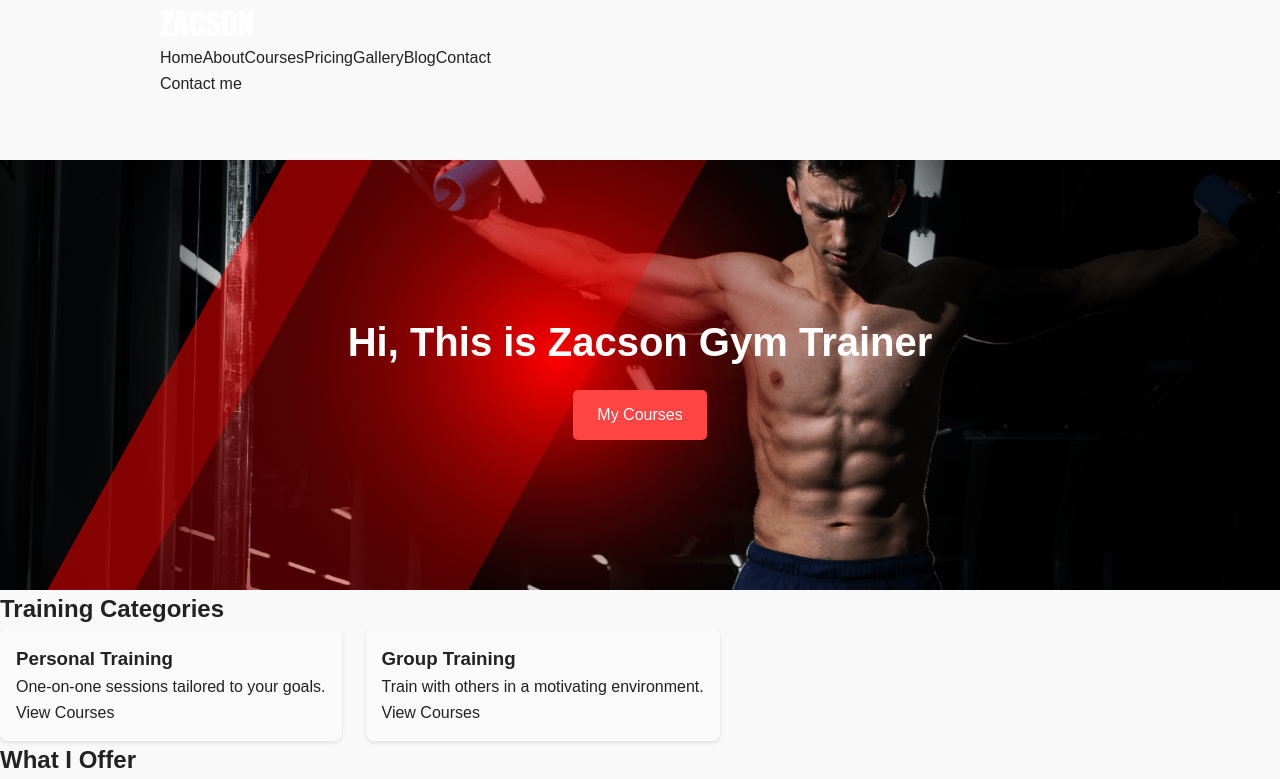
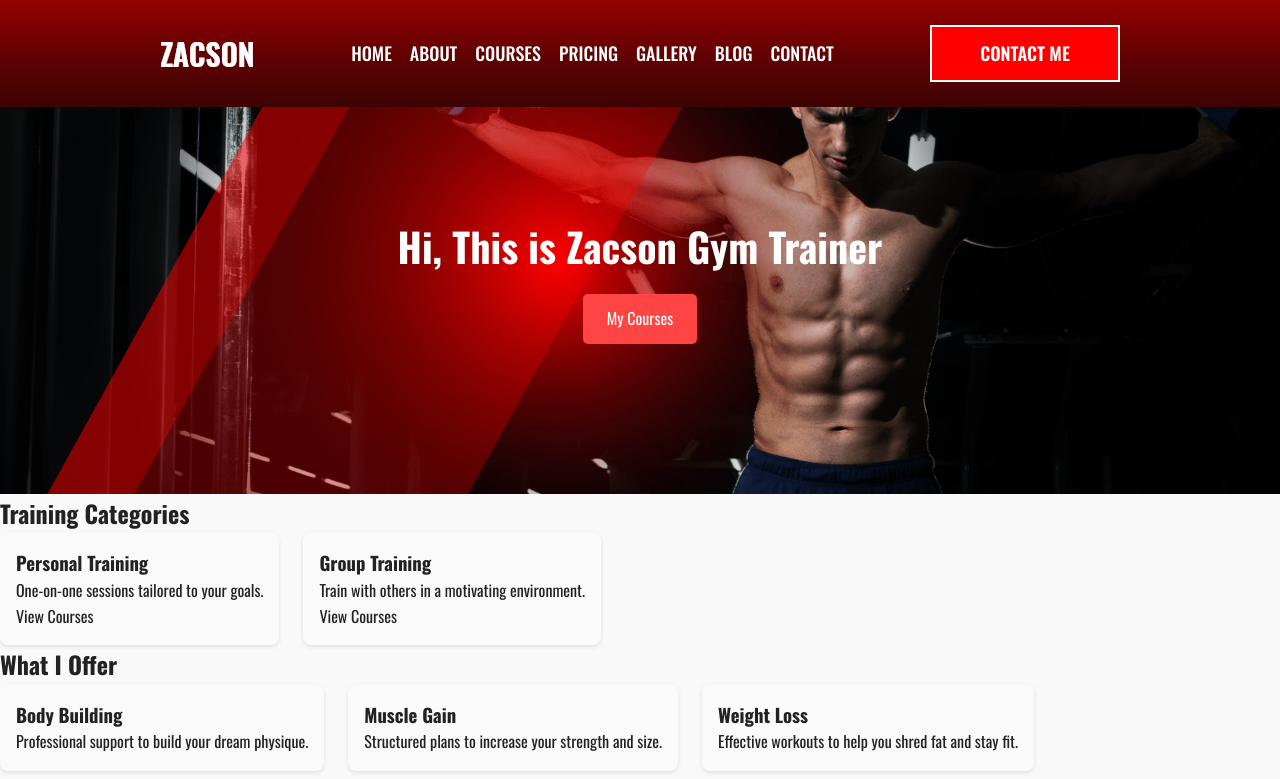
Before and after one commit to Ssovelich/Zacson-Website, a Next.js app: page / in a window 1280 px wide. Shown: the top 779 px of the page. Built offline with nearby package versions, Linux system fonts and the light colour scheme.

Commit message:
added animation for hover in link + added styles header

```diff
--- a/src/app/layout.js
+++ b/src/app/layout.js
@@ -2,10 +2,17 @@ import "@/styles/globals.css";
 import styles from "@/styles/Layout.module.css";
 import Header from "@/components/Header/Header";
 import Footer from "@/components/Footer/Footer";
+import { Oswald } from "next/font/google";
+
+const oswald = Oswald({
+  subsets: ["latin", "cyrillic"],
+  weight: ["400", "500", "600", "700"],
+  display: "swap",
+});
 
 export const metadata = {
-  title: "ZACSON Fitnes Club",
-  description: "Zacson Fitnes Club",
+  title: "ZACSON Fitness Club",
+  description: "Zacson Fitness Club",
   icons: {
     icon: '/favicon.png',
   },
@@ -14,7 +21,7 @@ export const metadata = {
 const Layout = ({ children }) => {
   return (
     <html lang="en">
-      <body className={styles.body}>
+      <body className={`${oswald.className} ${styles.body}`}>
         <Header />
         <main className={styles.main}>{children}</main>
         <Footer />
--- /dev/null
+++ b/src/components/AnimatedLinkFill/AnimatedLinkFill.jsx
@@ -0,0 +1,66 @@
+"use client";
+import Link from "next/link";
+import { useRef, useEffect } from "react";
+import styles from "./AnimatedLinkFill.module.css";
+
+/**
+ * @param {string} href   - адреса посилання
+ * @param {string|ReactNode} children - текст або елемент
+ * @param {"darken"|"fill"} variant   - тип ефекту
+ */
+export default function AnimatedLinkFill({
+  href = "/contact",
+  children = "Contact me",
+  variant = "darken",
+}) {
+  const linkRef = useRef(null);
+
+  useEffect(() => {
+    const el = linkRef.current;
+
+    const handleEnter = () => {
+      el.classList.remove(
+        styles.leave,
+        styles["leave-vertical"],
+        styles.enter,
+        styles["enter-vertical"]
+      );
+      el.classList.add(
+        variant === "fill" ? styles["enter-vertical"] : styles.enter
+      );
+    };
+
+    const handleLeave = () => {
+      el.classList.remove(
+        styles.enter,
+        styles["enter-vertical"],
+        styles.leave,
+        styles["leave-vertical"]
+      );
+      el.classList.add(
+        variant === "fill" ? styles["leave-vertical"] : styles.leave
+      );
+    };
+
+    el.addEventListener("mouseenter", handleEnter);
+    el.addEventListener("mouseleave", handleLeave);
+    return () => {
+      el.removeEventListener("mouseenter", handleEnter);
+      el.removeEventListener("mouseleave", handleLeave);
+    };
+  }, [variant]);
+
+  /* формуємо класи */
+  const className = [
+    styles.link,
+    variant === "fill" && styles["link--outline"],
+  ]
+    .filter(Boolean)
+    .join(" ");
+
+  return (
+    <Link href={href} className={className} ref={linkRef}>
+      <span className={styles.label}>{children}</span>
+    </Link>
+  );
+}
--- /dev/null
+++ b/src/components/AnimatedLinkFill/AnimatedLinkFill.module.css
@@ -0,0 +1,134 @@
+/* ---------------------- базова кнопка ---------------------- */
+.link {
+  position: relative;
+  display: flex;
+  align-items: center;
+  justify-content: center;
+  width: 190px;
+  height: 57px;
+  text-transform: uppercase;
+  font-size: 18px;
+  font-weight: 600;
+  border: 2px solid white;
+  color: white;
+  background: #ff0000; /* «darken» за замовчуванням */
+  overflow: hidden;
+  cursor: pointer;
+  transition: background-color 0.3s ease;
+  z-index: 0; /* шар фону */
+}
+
+/* текст завжди вище псевдо‑елемента */
+.label {
+  position: relative;
+  z-index: 2;
+}
+
+/* --------- outline‑варіант (прозора кнопка) --------- */
+.link--outline {
+  background: transparent;
+  color: white; /* залишаємо білий текст */
+  border-color: white;
+}
+
+/* ⬇ псевдо‑елемент для outline (рухається по вертикалі) */
+.link--outline::before {
+  content: "";
+  position: absolute;
+  top: -120%;
+  left: 0;
+  width: 100%;
+  height: 120%;
+  background: #ff0000;
+  transform: translateY(-10%) skewY(0deg);
+  opacity: 0;
+  z-index: 0; /* нижче від .label */
+}
+
+/* ------------------ псевдо‑елемент для darken ------------------ */
+/* Важливо: цей селектор спрацьовує лише якщо немає класу link--outline */
+.link:not(.link--outline)::before {
+  content: "";
+  position: absolute;
+  top: 0;
+  left: -120%;
+  width: 120%;
+  height: 100%;
+  background: linear-gradient(
+    135deg,
+    rgba(0, 0, 0, 0.35) 0%,
+    rgba(0, 0, 0, 0.15) 100%
+  );
+  box-shadow: inset 0 0 12px rgba(0, 0, 0, 0.4);
+  transform: translateX(-10%) skewX(0deg);
+  opacity: 0;
+  z-index: 0;
+}
+
+/* ------------------- анімації darken ------------------- */
+.enter::before {
+  animation: slideIn 0.9s cubic-bezier(0.55, 0.08, 0.23, 0.99) forwards;
+}
+.leave::before {
+  animation: slideOut 0.9s cubic-bezier(0.55, 0.08, 0.23, 0.99) forwards;
+}
+
+/* ------------------- анімації fill (vertical) ------------------- */
+.enter-vertical::before {
+  animation: fillDown 0.9s cubic-bezier(0.55, 0.08, 0.23, 0.99) forwards;
+}
+.leave-vertical::before {
+  animation: emptyUp 0.9s cubic-bezier(0.55, 0.08, 0.23, 0.99) forwards;
+}
+
+/* ---------- ключові кадри darken ---------- */
+@keyframes slideIn {
+  0% {
+    left: -120%;
+    transform: translateX(-10%) skewX(0deg) scale(1.02);
+    opacity: 0;
+  }
+  100% {
+    left: 0%;
+    transform: translateX(0) skewX(0) scale(1);
+    opacity: 1;
+  }
+}
+@keyframes slideOut {
+  0% {
+    left: 0%;
+    transform: translateX(0) skewX(0) scale(1);
+    opacity: 1;
+  }
+  100% {
+    left: -120%;
+    transform: translateX(-10%) skewX(0deg) scale(1.02);
+    opacity: 0;
+  }
+}
+
+/* ---------- ключові кадри fill (vertical) ---------- */
+@keyframes fillDown {
+  0% {
+    top: -120%;
+    transform: translateY(-10%) skewY(0deg);
+    opacity: 0;
+  }
+  100% {
+    top: 0%;
+    transform: translateY(0) skewY(0);
+    opacity: 1;
+  }
+}
+@keyframes emptyUp {
+  0% {
+    top: 0%;
+    transform: translateY(0) skewY(0);
+    opacity: 1;
+  }
+  100% {
+    top: -120%;
+    transform: translateY(-10%) skewY(0deg);
+    opacity: 0;
+  }
+}
--- a/src/components/Header/Header.jsx
+++ b/src/components/Header/Header.jsx
@@ -1,7 +1,14 @@
+"use client";
+
 import Link from "next/link";
 import styles from "./Header.module.css";
+import MobileMenu from "../MobileMenu/MobileMenu";
+import { useState } from "react";
+import AnimatedLinkFill from "../AnimatedLinkFill/AnimatedLinkFill";
 
 const Header = () => {
+  const [mobileMenuOpen, setMobileMenuOpen] = useState(false);
+
   return (
     <header className={styles.header}>
       <div className={`container ${styles.headerContainer}`}>
@@ -31,9 +38,23 @@ const Header = () => {
             Contact
           </Link>
         </nav>
-        <Link href="/contact" className={styles.navLink}>
-              Contact me
-            </Link>
+        <AnimatedLinkFill href="/contact">Contact me</AnimatedLinkFill>
+        {/* <AnimatedLinkFill variant="fill" href="/hire">
+          Hire me
+        </AnimatedLinkFill> */}
+
+        <button
+          className={`${styles.burger} ${mobileMenuOpen ? styles.open : ""}`}
+          onClick={() => setMobileMenuOpen(!mobileMenuOpen)}
+        >
+          <span />
+          <span />
+          <span />
+        </button>
+
+        {mobileMenuOpen && (
+          <MobileMenu onClose={() => setMobileMenuOpen(false)} />
+        )}
       </div>
     </header>
   );
--- a/src/components/Header/Header.module.css
+++ b/src/components/Header/Header.module.css
@@ -0,0 +1,117 @@
+.header {
+  background: linear-gradient(to bottom, #950101 0%, #630102 50%, #3d0302 100%);
+  position: fixed;
+  width: 100%;
+  z-index: 99;
+  padding-top: 20px;
+  padding-bottom: 20px;
+}
+.headerContainer {
+  display: flex;
+  justify-content: space-between;
+  align-items: center;
+}
+.navDesktop {
+  display: none;
+}
+.contactLink {
+  display: none;
+}
+.burger {
+  width: 24px;
+  height: 18px;
+  position: relative;
+  display: flex;
+  justify-content: center;
+  align-items: center;
+  background: none;
+  border: none;
+  cursor: pointer;
+  z-index: 1001;
+}
+
+.burger span {
+  position: absolute;
+  width: 100%;
+  height: 2px;
+  background: #ff0000;
+  transition: all 0.3s ease;
+}
+
+.burger span:nth-child(1) {
+  top: 0;
+}
+.burger span:nth-child(2) {
+  top: 8px;
+}
+.burger span:nth-child(3) {
+  bottom: 0;
+}
+
+.burger.open span:nth-child(1) {
+  transform: rotate(45deg);
+  top: 8px;
+}
+
+.burger.open span:nth-child(2) {
+  opacity: 0;
+}
+
+.burger.open span:nth-child(3) {
+  transform: rotate(-45deg);
+  bottom: 8px;
+}
+
+@media (min-width: 768px) {
+}
+
+@media screen and (min-width: 1024px) {
+  .header {
+    padding: 0;
+  }
+  .burger {
+    display: none;
+  }
+  .navDesktop {
+    display: flex;
+    align-items: center;
+  }
+  .navLink {
+    padding: 39px 9px;
+    font-size: 18px;
+    font-weight: 500;
+    color: white;
+    text-decoration: none;
+    text-transform: uppercase;
+    transition: all 0.3s ease;
+  }
+  .navLink:hover {
+    text-decoration: underline;
+  }
+}
+
+@keyframes slideIn {
+  0% {
+    left: -120%;
+    transform: translateX(-10%) skewX(-15deg);
+    opacity: 0;
+  }
+  50% {
+    left: 0%;
+    transform: translateX(5%) skewX(0deg);
+    opacity: 1;
+  }
+  60% {
+    left: 0%;
+    transform: translateX(0%) skewX(0deg);
+  }
+  80% {
+    left: 0%;
+    transform: translateX(4%) skewX(0deg);
+  }
+  100% {
+    left: 0%;
+    transform: translateX(0%) skewX(0deg);
+    opacity: 1;
+  }
+}
--- /dev/null
+++ b/src/components/MobileMenu/MobileMenu.jsx
@@ -0,0 +1,53 @@
+"use client";
+
+import Link from "next/link";
+import styles from "./MobileMenu.module.css";
+import { useEffect } from "react";
+
+const MobileMenu = ({onClose}) => {
+  useEffect(() => {
+    document.body.style.overflow = "hidden";
+
+    const handleEsc = (e) => {
+      if (e.key === "Escape") onClose();
+    };
+    window.addEventListener("keydown", handleEsc);
+
+    return () => {
+      document.body.style.overflow = "";
+      window.removeEventListener("keydown", handleEsc);
+    };
+  }, [onClose]);
+
+  return (
+    <div className={styles.backdrop} onClick={onClose}>
+      <div className={styles.mobileMenu}>
+        <nav className={styles.navMobile}>
+          <Link href="/" className={styles.navLink}>
+            Home
+          </Link>
+          <Link href="/about" className={styles.navLink}>
+            About
+          </Link>
+          <Link href="/courses" className={styles.navLink}>
+            Courses
+          </Link>
+          <Link href="/pricing" className={styles.navLink}>
+            Pricing
+          </Link>
+          <Link href="/gallery" className={styles.navLink}>
+            Gallery
+          </Link>
+          <Link href="/blog" className={styles.navLink}>
+            Blog
+          </Link>
+          <Link href="/contact" className={styles.navLink}>
+            Contact
+          </Link>
+        </nav>
+      </div>
+    </div>
+  );
+};
+
+export default MobileMenu;
--- /dev/null
+++ b/src/components/MobileMenu/MobileMenu.module.css
@@ -0,0 +1,32 @@
+.backdrop {
+  position: fixed;
+  inset: 0;
+  background: rgba(0, 0, 0, 0.4);
+  backdrop-filter: blur(4px);
+  z-index: 998;
+  animation: fadeIn 0.5s ease forwards;
+}
+.mobileMenu {
+  position: fixed;
+  top: 0;
+    width: 90%;
+  background: white;
+  padding: 80px 28px 34px;
+  z-index: 999;
+  animation: slideIn 0.5s ease forwards;
+}
+.navMobile {
+  display: flex;
+  flex-direction: column;
+  gap: 30px;
+}
+
+@keyframes fadeIn {
+  from { opacity: 0; }
+  to { opacity: 1; }
+}
+
+@keyframes slideIn {
+  from { transform: translateY(-20px); opacity: 0; }
+  to { transform: translateY(0); opacity: 1; }
+}
```
Lines whose indentation alone changed are shown as unchanged.
